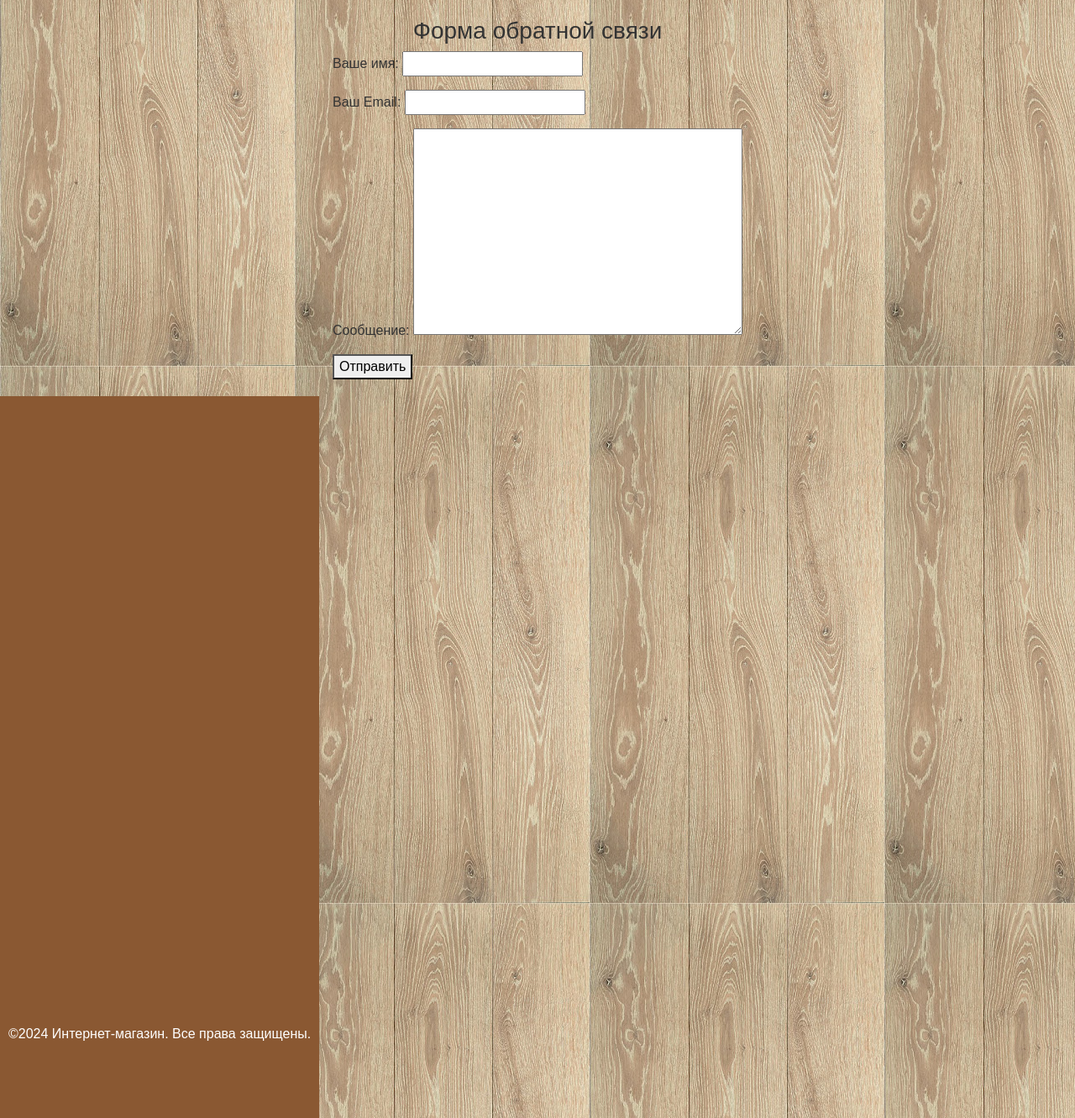
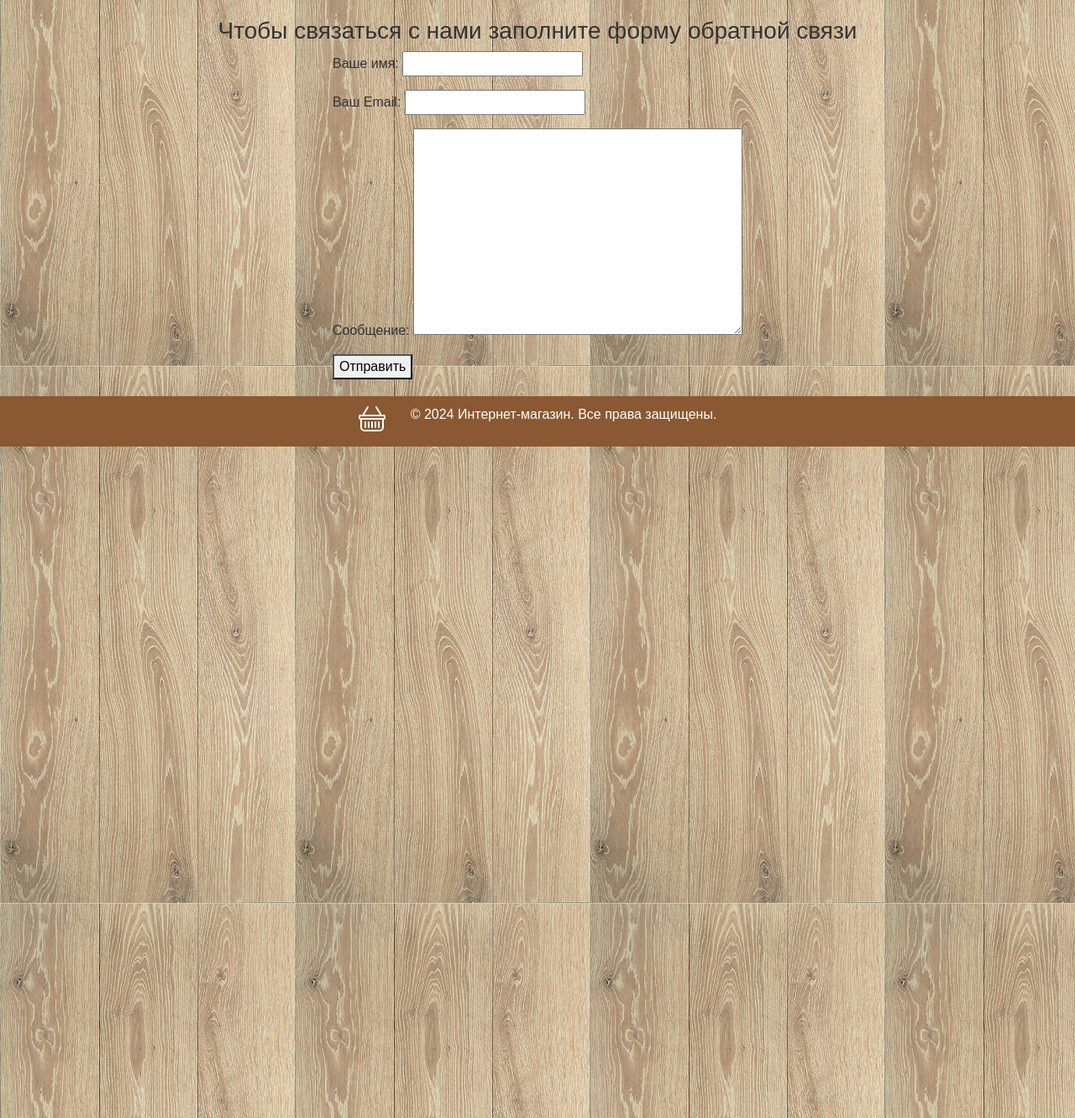
Before and after one commit to allabergenovvyacheslav/Diploma_Django, a Django app: page /contact/ in a window 1280 px wide. Shown: the part 204-1536 px from the top of the page at 84% size. Run offline with Django 4.2, Linux system fonts and the light colour scheme.

Commit message:
17/01/25 footer

```diff
--- a/shop/catalog/static/catalog/styles.css
+++ b/shop/catalog/static/catalog/styles.css
@@ -69,11 +69,8 @@ h2 {
 
 footer {
     display: flex;
-    flex-direction: column;
     justify-content: center;
     padding: 10px;
     background-color: #8a5832;
     color: #fff;
-    position: fixed;
-    height: 100vh;
 }
--- a/shop/templates/base.html
+++ b/shop/templates/base.html
@@ -32,8 +32,19 @@
         {% endblock %}
     </main>
 
+<!--Подвал-->
     <footer>
-        <p>&copy;2024 Интернет-магазин. Все права защищены.</p>
+        <svg xmlns="http://www.w3.org/2000/svg" width="32" height="32" fill="currentColor" class="bi bi-basket"
+             viewBox="0 0 16 16">
+  <path d="M5.757 1.071a.5.5 0 0 1 .172.686L3.383 6h9.234L10.07 1.757a.5.5 0 1 1 .858-.514L13.783 6H15a1 1 0 0 1 1 1
+  v1a1 1 0 0 1-1 1v4.5a2.5 2.5 0 0 1-2.5 2.5h-9A2.5 2.5 0 0 1 1 13.5V9a1 1 0 0 1-1-1V7a1 1 0 0 1 1-1h1.217L5.07
+  1.243a.5.5 0 0 1 .686-.172zM2 9v4.5A1.5 1.5 0 0 0 3.5 15h9a1.5 1.5 0 0 0 1.5-1.5V9zM1 7v1h14V7zm3
+  3a.5.5 0 0 1 .5.5v3a.5.5 0 0 1-1 0v-3A.5.5 0 0 1 4 10m2 0a.5.5 0 0 1 .5.5v3a.5.5 0 0 1-1 0v-3A.5.5 0 0 1 6
+  10m2 0a.5.5 0 0 1 .5.5v3a.5.5 0 0 1-1 0v-3A.5.5 0 0 1 8 10m2 0a.5.5 0 0 1 .5.5v3a.5.5 0 0 1-1 0v-3a.5.5 0 0
+  1 .5-.5m2 0a.5.5 0 0 1 .5.5v3a.5.5 0 0 1-1 0v-3a.5.5 0 0 1 .5-.5"/>
+        </svg>
+          <svg class="bi" width="30" height="24"></svg>
+                <p>&copy; 2024 Интернет-магазин. Все права защищены.</p>
     </footer>
 
     <script
--- a/shop/templates/catalog/contact.html
+++ b/shop/templates/catalog/contact.html
@@ -3,7 +3,7 @@
 {% block title %}Свяжитесь с нами{% endblock %}
 
 {% block content %}
-    <h3>Форма обратной связи</h3>
+    <h3>Чтобы связаться с нами заполните форму обратной связи</h3>
     <form method="post" action="">
         {% csrf_token %}
 <!--вывод формы с тегами <p>-->
--- a/shop/templates/catalog/home.html
+++ b/shop/templates/catalog/home.html
@@ -12,7 +12,7 @@
             <ul>
                 {% for category in categories %}
                 <li><h5>
-                    <a href="/category/{{ category.name|urlencode}}/">{{ category.name }}</a>
+                    <a href="/category/{{ category.name|urlencode }}/">{{ category.name }}</a>
                     </h5>
                 </li>
                 {% endfor %}
```
Also changed, not shown: shop/db.sqlite3, 1 other file.
